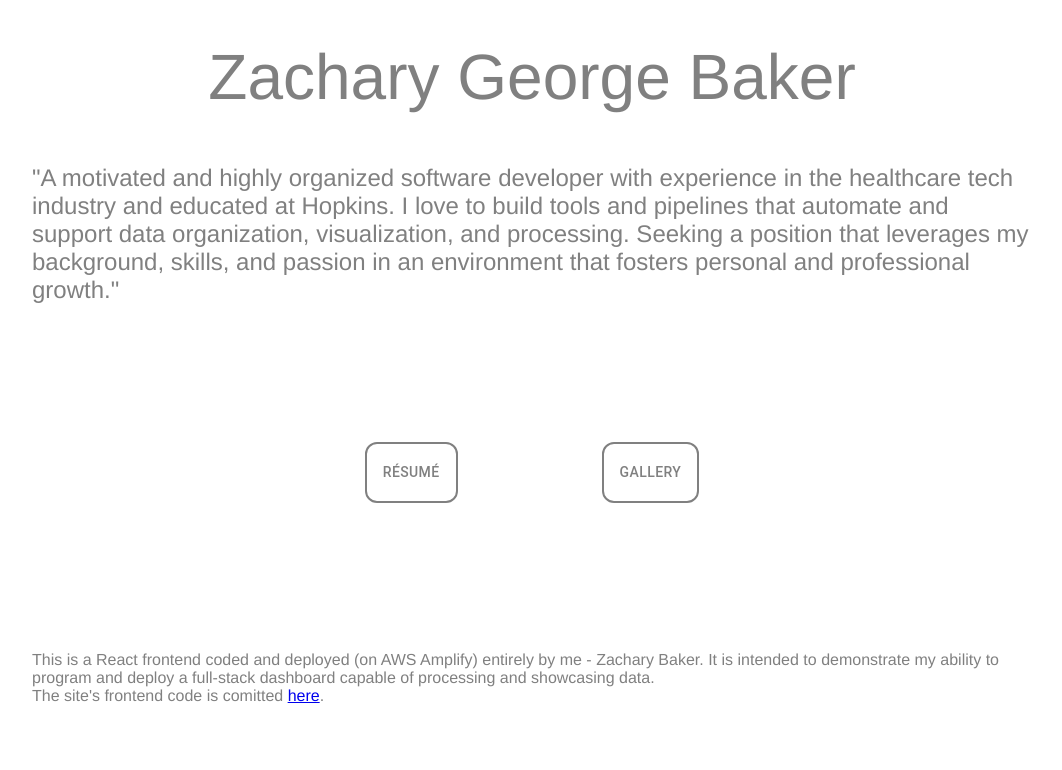
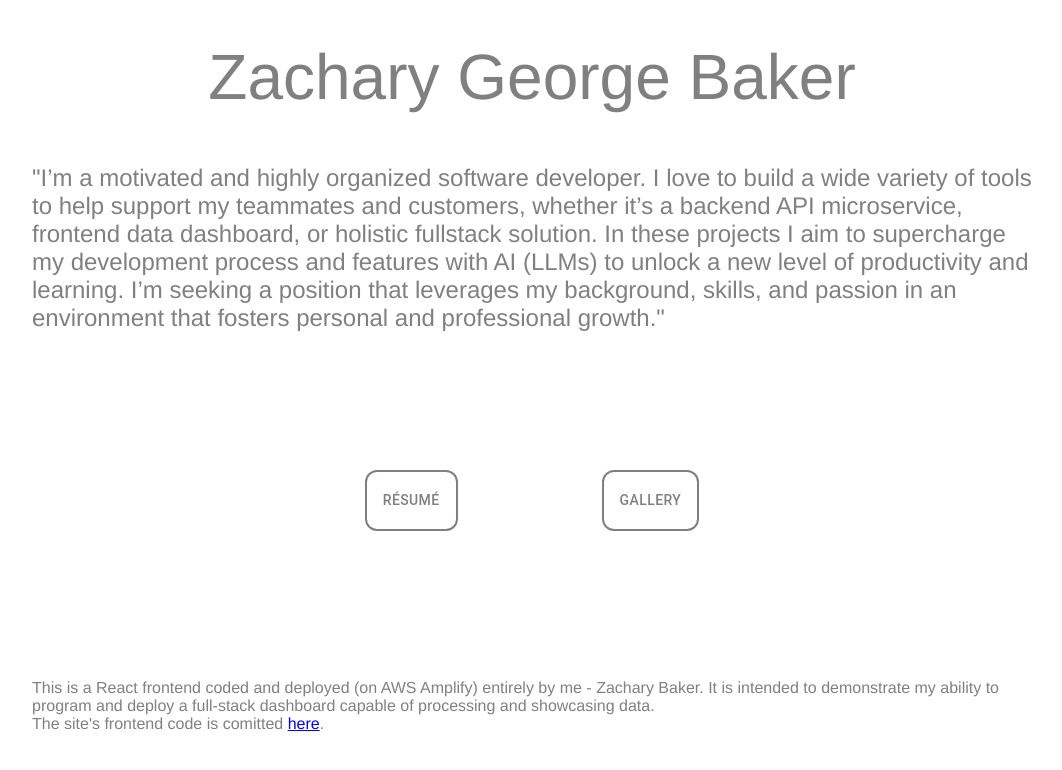
Before and after one commit to zgbaker54/zacharygeorgebaker, a React (Create React App) app: page / in a window 1280 px wide. Shown: the top 770 px of the page, without its empty margins (108-1170 px from the left). Built offline with nearby package versions, Linux system fonts and the light colour scheme.

Commit message:
update resume and add intuitive wakeup error message

```diff
--- a/src/GalleryBackendContent.js
+++ b/src/GalleryBackendContent.js
@@ -25,6 +25,7 @@ export default function GalleryBackendContent(){
         console.log('query_backend running');
         let url = `${backendURL}/regfigs`
         let headers = new Headers();
+        try {
             headers.append('Content-Type', 'application/json');
             let body = JSON.stringify({
                 "data_type": "exponential",
@@ -38,6 +39,10 @@ export default function GalleryBackendContent(){
             let image_url = URL.createObjectURL(blob);
             console.log('query_backend finished');
             return image_url
+        } catch (error) {
+            console.error("Error in query_backend:", error);
+            throw new Error(`${error} - the lambda backend might be waking up, please try again after waiting a few moments.`);
+        }
     }
 
     // content to show for backend exhibit
--- a/src/Landing.js
+++ b/src/Landing.js
@@ -32,7 +32,7 @@ export default function Landing(){
   </Fade>
 
   // Flavor text giving people an idea of what I'm looking for
-  let subtitle_text = `"A motivated and highly organized software developer with experience in the healthcare tech industry and educated at Hopkins. I love to build tools and pipelines that automate and support data organization, visualization, and processing. Seeking a position that leverages my background, skills, and passion in an environment that fosters personal and professional growth."`
+  let subtitle_text = `"I’m a motivated and highly organized software developer. I love to build a wide variety of tools to help support my teammates and customers, whether it’s a backend API microservice, frontend data dashboard, or holistic fullstack solution. In these projects I aim to supercharge my development process and features with AI (LLMs) to unlock a new level of productivity and learning. I’m seeking a position that leverages my background, skills, and passion in an environment that fosters personal and professional growth."`
   let subtitle = <Box>
     <Fade
       in={subtitle_fade0}
@@ -45,7 +45,7 @@ export default function Landing(){
 
   // Button linking to Google Doc of my general resume (view-only)
   let resume_button = <Button
-    href="https://drive.google.com/file/d/1dnVPobeYwNRo5zs40DOTbBoaRS3TWjU5/view?usp=sharing"
+    href="https://drive.google.com/file/d/1tSJaMrI0fBBKV5cfeJ9qIHf5AShKX0qF/view?usp=sharing"
     target="_blank"
     sx={selectionButtonSx}
   >
```
Lines whose indentation alone changed are shown as unchanged.
